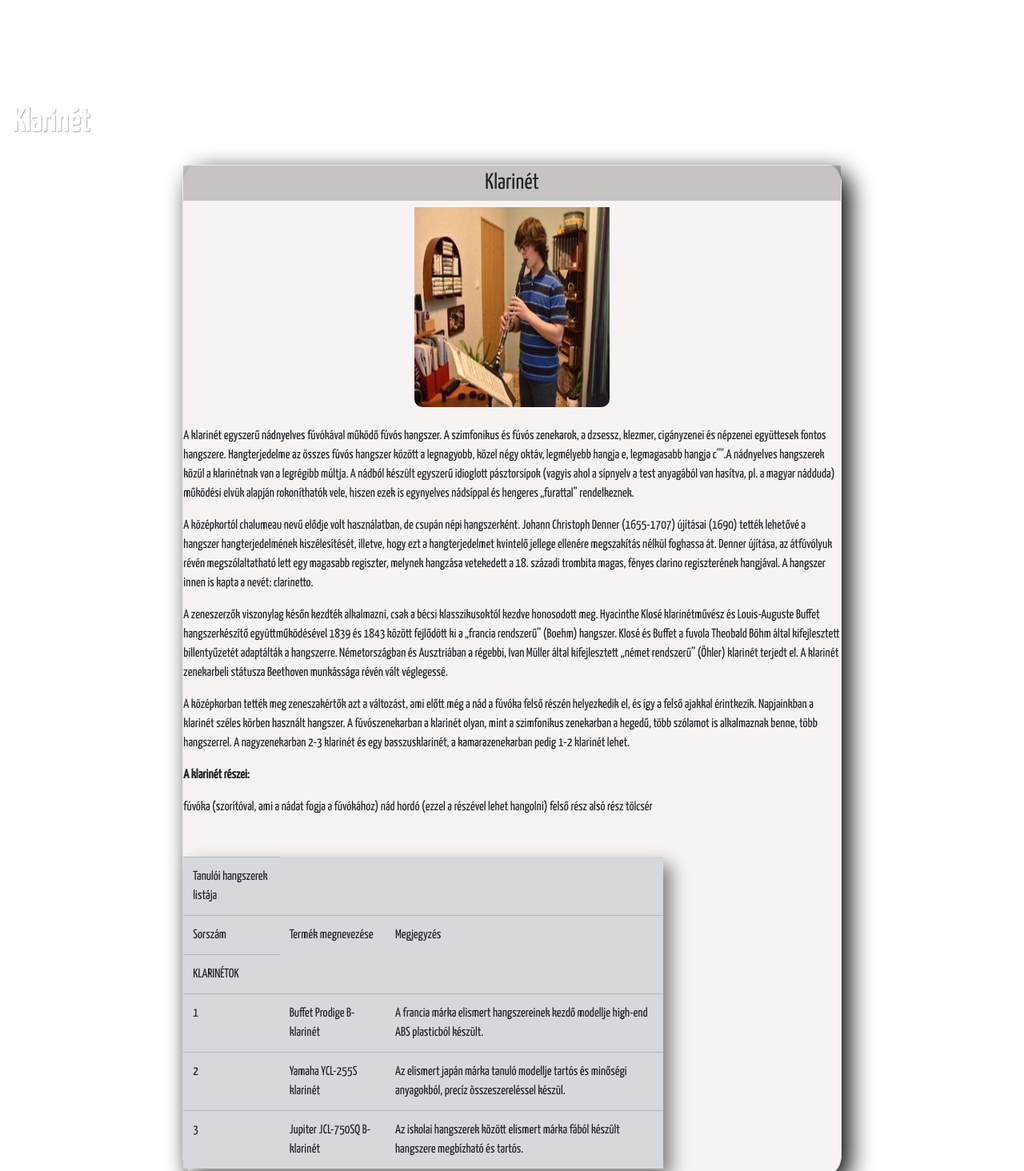
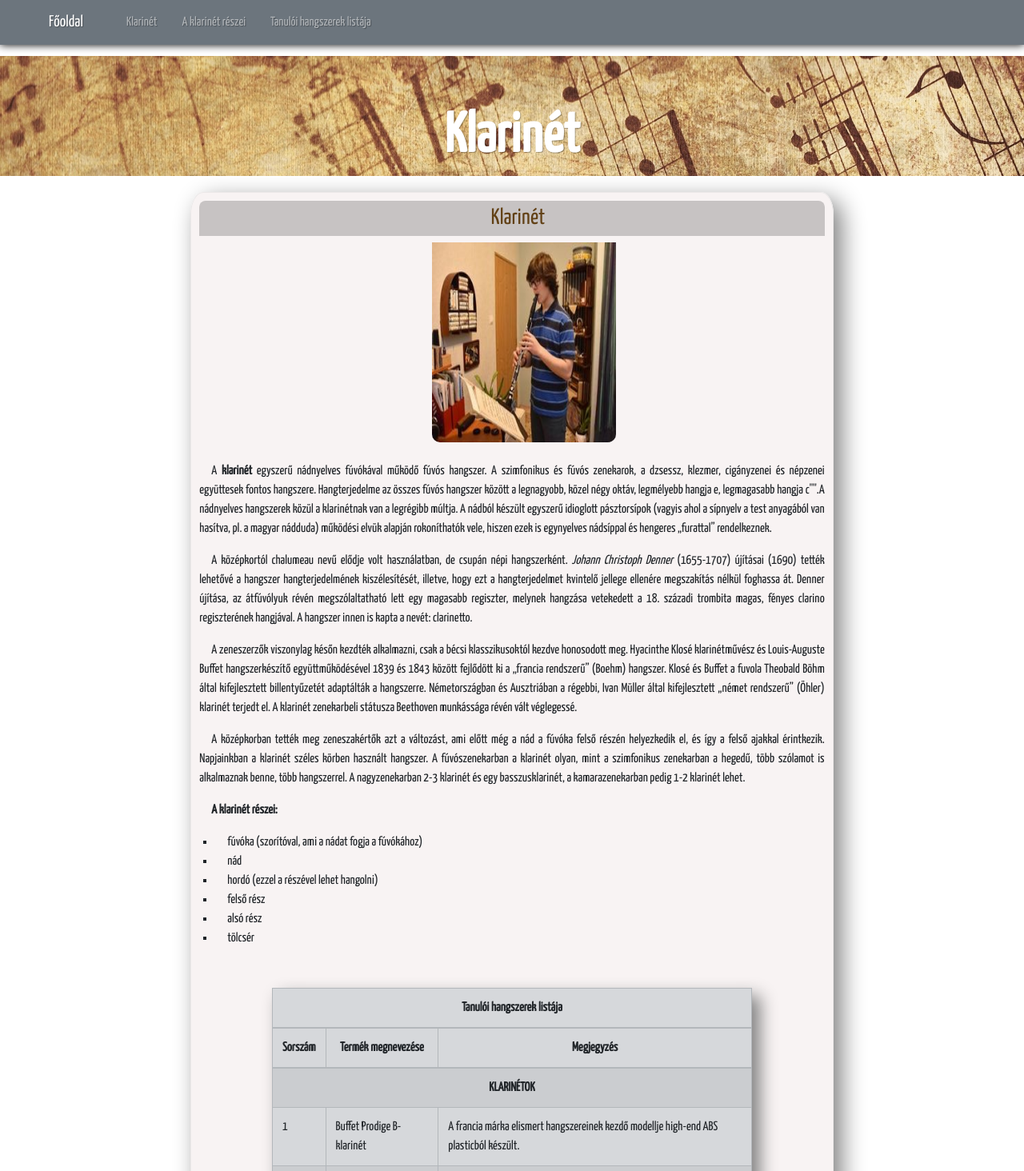
Before and after one commit to csandrisTurr/Alapvizsga, a plain HTML site: page klarinet.html in a window 1280 px wide. Shown: the top 1464 px of the page at 80% size. Drawn offline with Linux system fonts and the light colour scheme; a web font is replaced by a local one.

Commit message:
Vizsgafeladatok elvégzése

```diff
--- a/css/style.css
+++ b/css/style.css
@@ -1,72 +1,88 @@
-*{      /*alapbeállítás*/
+* {      /*alapbeállítás*/
     margin: 0;
     padding: 0;
     border: 0;
     font-weight: 400;
-    font-size:16px;
+    font-size: 16px;
     font-family: 'Oleo Script Swash Caps', cursive;
     font-family: 'Yanone Kaffeesatz', sans-serif;
 }
 
-a{
+a {
     text-decoration: none;
     color: white;
+}
 
-}
-header{
+header {
     background-size: cover;
     padding: 10px;
     color: white;
     text-shadow: 1px 1px 1px rgba(0,0,0,0.3);
     margin: 70px 0 10px 0;
+
+    height: 150px;
+    background-image: url("../img/hatter.jpg");
 }
 
-h1{
+h1 {
     font-weight: 700;
     text-shadow: 1px 1px 1px rgba(0,0,0,0.3);
     padding-top: 50px;
+    text-align: center;
+    font-size: 70px;
 }
 
-header nav{
-    text-align:right;
+header nav {
+    text-align: right;
     color: rgb(12, 11, 11);
-
 }
 
-header nav a{
+header nav a {
     color: rgb(12, 11, 11);
-    margin-left:15px;
+    margin-left: 15px;
     display: inline-block;
     padding: 10px 15px;
-    text-transform: uppercase;
 }
 
-header nav a:hover{
+header nav a:hover {
     background-color: rgb(65, 65, 65);
     box-shadow: inset 0 0 rgba(0,0,0,0.2);
     color:rgb(137, 82, 82);
     border-radius: 10%;
 }
 
-.box{
+.box {
     background-color: #f8f3f3f3;
     height: 95%;
     border: 1px rgb(235, 232, 232) ridge;
     border-radius: 2%;
-    box-shadow:10px 10px 30px black;
+    box-shadow: 10px 10px 30px grey;
+    text-align: justify;
+    text-indent: 15px;
+    margin: 10px;
+    padding: 10px;
 }
 
-.cim{
+.cim {
     text-align:center;
     background-color: rgba(0,0,0,0.2);
     padding: 5px;
+    border-radius: 8px 8px 0px 0px;
+    color: #624116;
 }
 
-footer{
+footer {
     background-color: #6c757d;
     color:white;
     text-align: center;
     padding: 15px;
+}
+
+footer a:hover {
+    color: black;
+    background-color: white;
+    padding: 10px;
+    border-radius: 55%;
 }
 
 
@@ -74,36 +90,43 @@ footer{
 .img-fluid {
   text-align: center;
   height: 250px;
-  border-radius:  0px 0px 10px 10px;
+  border-radius: 0px 0px 10px 10px;
 }
 
 
-.navbar{
+.navbar {
     box-shadow: 0 0 10px black;
 }
 
-form{
+form {
+    max-width: 600px;
+    background-color: rgb(243, 243, 243);
+
     margin: 30px auto;
     border-radius: 2%;
-    box-shadow:10px 10px 20px grey;
+    box-shadow: 10px 10px 20px grey;
 }
 
 .klarinetos {
     margin: 0 auto;
 }
 
-ul{
+ul {
+    list-style: square;
+    padding-left: 20px;
 }
 
-.table{
+.table {
     max-width: 600px;
     text-align: left;
     margin-top: 50px;
     margin-bottom: 35px;
-    box-shadow:10px 10px 20px grey;
+    box-shadow: 10px 10px 20px grey;
+    margin-left: auto;
+    margin-right: auto;
 }
 
-th{
+th {
     text-align: center;
     font-weight: bold;
 }
--- a/klarinet.html
+++ b/klarinet.html
@@ -14,6 +14,7 @@
         rel="stylesheet">
     <script src="./js/jquery.min.js"></script>
     <script src="./js/bootstrap.min.js"></script>
+    <link rel="stylesheet" href="css/style.css">
     <title>Klarinét</title>
 </head>
 
@@ -21,6 +22,27 @@
 
     <header class="container-fluid">
 
+        <nav class="navbar fixed-top navbar-expand-lg navbar-dark bg-secondary">
+            <div class="container-fluid">
+                <a class="navbar-brand" href="index.html">Főoldal</a>
+                <button class="navbar-toggler" type="button" data-bs-toggle="collapse" data-bs-target="#navbarSupportedContent" aria-controls="navbarSupportedContent" aria-expanded="false" aria-label="Toggle navigation">
+                <span class="navbar-toggler-icon"></span>
+            </button>
+                <div class="collapse navbar-collapse" id="navbarSupportedContent">
+                    <div class="navbar-nav me-auto mb-2 mb-lg-0">
+                        <div class="nav-item">
+                            <a class="nav-link" href="#klarinet">Klarinét</a>
+                        </div>
+                        <div class="nav-item">
+                            <a class="nav-link" href="#reszek">A klarinét részei</a>
+                        </div>
+                        <div class="nav-item">
+                            <a class="nav-link" href="#lista">Tanulói hangszerek listája</a>
+                        </div>
+                    </div>
+                </div>
+            </div>
+        </nav>
 
         <h1>Klarinét</h1>
 
@@ -34,15 +56,15 @@
                     <div class="col-4 mx-auto">
                     <img class="img-fluid" src="./img/klarinetos.jpg" alt="klarinét">
                     </div>
-                    <p class="pt-4">A klarinét egyszerű nádnyelves fúvókával működő fúvós hangszer. A szimfonikus és
+                    <p class="pt-4">A <span style="font-weight: bold;">klarinét</span> egyszerű nádnyelves fúvókával működő fúvós hangszer. A szimfonikus és
                         fúvós zenekarok, a dzsessz, klezmer, cigányzenei és népzenei együttesek fontos hangszere.
                         Hangterjedelme az összes fúvós hangszer között a legnagyobb, közel négy oktáv, legmélyebb hangja
                         e, legmagasabb hangja c''''.A nádnyelves hangszerek közül a klarinétnak van a legrégibb múltja.
                         A nádból készült egyszerű idioglott pásztorsípok (vagyis ahol a sípnyelv a test anyagából van
                         hasítva, pl. a magyar nádduda) működési elvük alapján rokoníthatók vele, hiszen ezek is
                         egynyelves nádsíppal és hengeres „furattal” rendelkeznek.</p>
-                    <p>A középkortól chalumeau nevű elődje volt használatban, de csupán népi hangszerként. Johann
-                        Christoph Denner  (1655-1707) újításai (1690) tették lehetővé a hangszer hangterjedelmének
+                    <p>A középkortól chalumeau nevű elődje volt használatban, de csupán népi hangszerként. <i>Johann
+                        Christoph Denner </i> (1655-1707) újításai (1690) tették lehetővé a hangszer hangterjedelmének
                         kiszélesítését, illetve, hogy ezt a hangterjedelmet kvintelő jellege ellenére megszakítás nélkül
                         foghassa át. Denner újítása, az átfúvólyuk révén megszólaltatható lett egy magasabb regiszter,
                         melynek hangzása vetekedett a 18. századi trombita magas, fényes clarino regiszterének
@@ -64,41 +86,41 @@
                         nagyzenekarban 2-3 klarinét és egy basszusklarinét, a kamarazenekarban pedig 1-2 klarinét lehet.
                     </p>
                     <p class="font-weight-bold" id="reszek">A klarinét részei:</p>
+                        <ul>
+                            <li>fúvóka (szorítóval, ami a nádat fogja a fúvókához)</li>
+                            <li>nád</li>
+                            <li>hordó (ezzel a részével lehet hangolni)</li>
+                            <li>felső rész</li>
+                            <li>alsó rész</li>
+                            <li>tölcsér</li>
+                        </ul>
 
-                            fúvóka (szorítóval, ami a nádat fogja a fúvókához)
-                            nád
-                            hordó (ezzel a részével lehet hangolni)
-                            felső rész
-                            alsó rész
-                            tölcsér
-
-
-                        <table id="lista" class="table table-secondary table-hover">
+                        <table id="lista" class="table table-secondary table-hover table-bordered table-striped">
 
                             <thead>
-                                <tr><td>Tanulói hangszerek listája</td></tr>
+                                <tr><th colspan="3">Tanulói hangszerek listája</th></tr>
                               <tr>
-                                <td scope="col">Sorszám</td>
-                                <td scope="col">Termék megnevezése </td>
-                                <td scope="col">Megjegyzés</td>
+                                <th scope="col">Sorszám</th>
+                                <th scope="col">Termék megnevezése </th>
+                                <th scope="col">Megjegyzés</th>
                               </tr>
                             </thead>
                             <tbody>
-                                <tr><td>KLARINÉTOK</td></tr>
+                                <tr><th colspan="3" scope="col">KLARINÉTOK</th></tr>
                                 <tr>
-                                <td scope="row">1</td>
+                                    <td>1</td>
                                     <td>Buffet Prodige B-klarinét</td>
                                     <td>A francia márka elismert hangszereinek kezdő modellje high-end ABS
                                         plasticból készült.</td>
                                 </tr>
                                 <tr>
-                                <td scope="row">2</td>
+                                    <td>2</td>
                                     <td>Yamaha YCL-255S klarinét </td>
                                     <td>Az elismert japán márka tanuló modellje tartós és minőségi anyagokból,
                                         precíz összeszereléssel készül.</td>
                                 </tr>
                                 <tr>
-                                <td scope="row">3</td>
+                                    <td>3</td>
                                     <td>Jupiter JCL-750SQ B-klarinét</td>
                                     <td>Az iskolai hangszerek között elismert márka fából készült hangszere
                                         megbízható és tartós.</td>
```
Also changed, not shown: index.html (+26 -18 lines), indexValidalas.png (added), klarinetValidalas.png (added), styleValidalas.png (added). Lines whose indentation alone changed are shown as unchanged.
